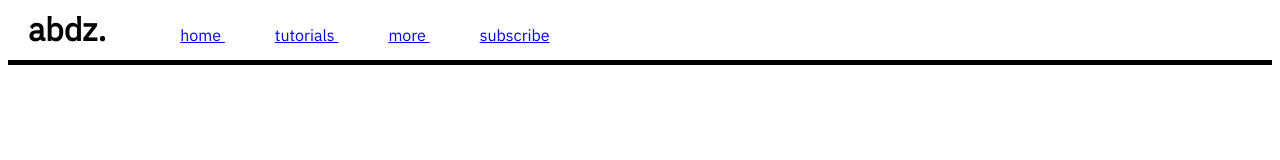
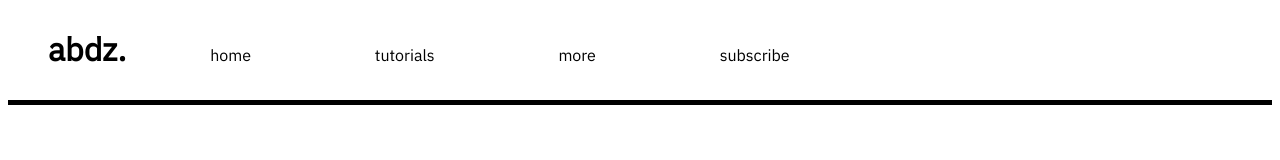
Before and after one commit to CodyAnts/Web-Design-I, a plain HTML site: page index.html in a window 1280 px wide. Drawn offline with Linux system fonts and the light colour scheme.

```diff
--- a/css/style.css
+++ b/css/style.css
@@ -1,10 +1,11 @@
 a {
     display:inline;
-    color: black
-    margin-right: 50px;
-    margin-left: 50px;
+    color: black;
+    margin-right: 60px;
+    margin-left: 60px;
     margin-bottom: 100px;
     font-family: 'IBM Plex Sans', sans-serif;
+    text-decoration-line: none;
 }
 
 h1 {
@@ -18,5 +19,8 @@
 div {
     border-bottom-style: solid;
     border-bottom-width: 5px;
-    padding-bottom: 10px;
+    padding-bottom: 30px;
+    padding-top: 20px;
+    padding-right: 20px;
+    padding-left: 20px;
 }
```
Also changed, not shown: 1 other file.
